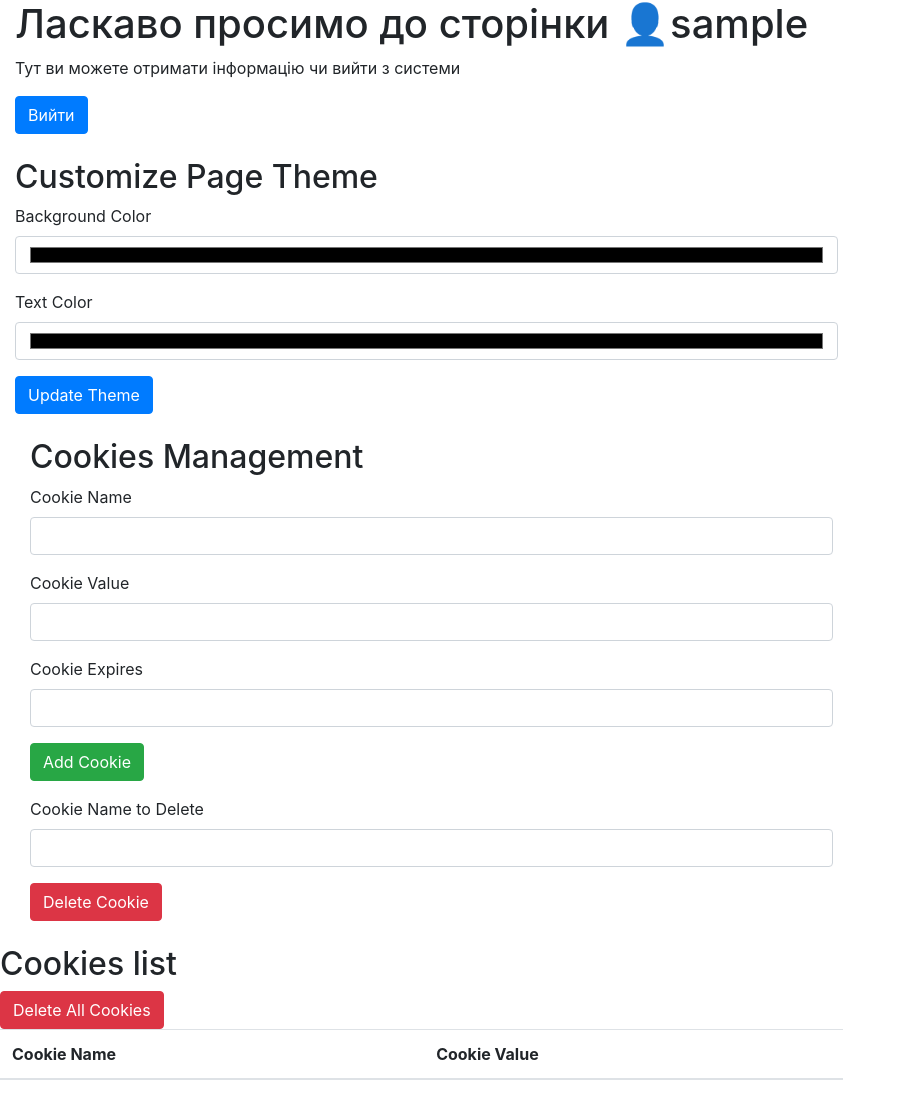
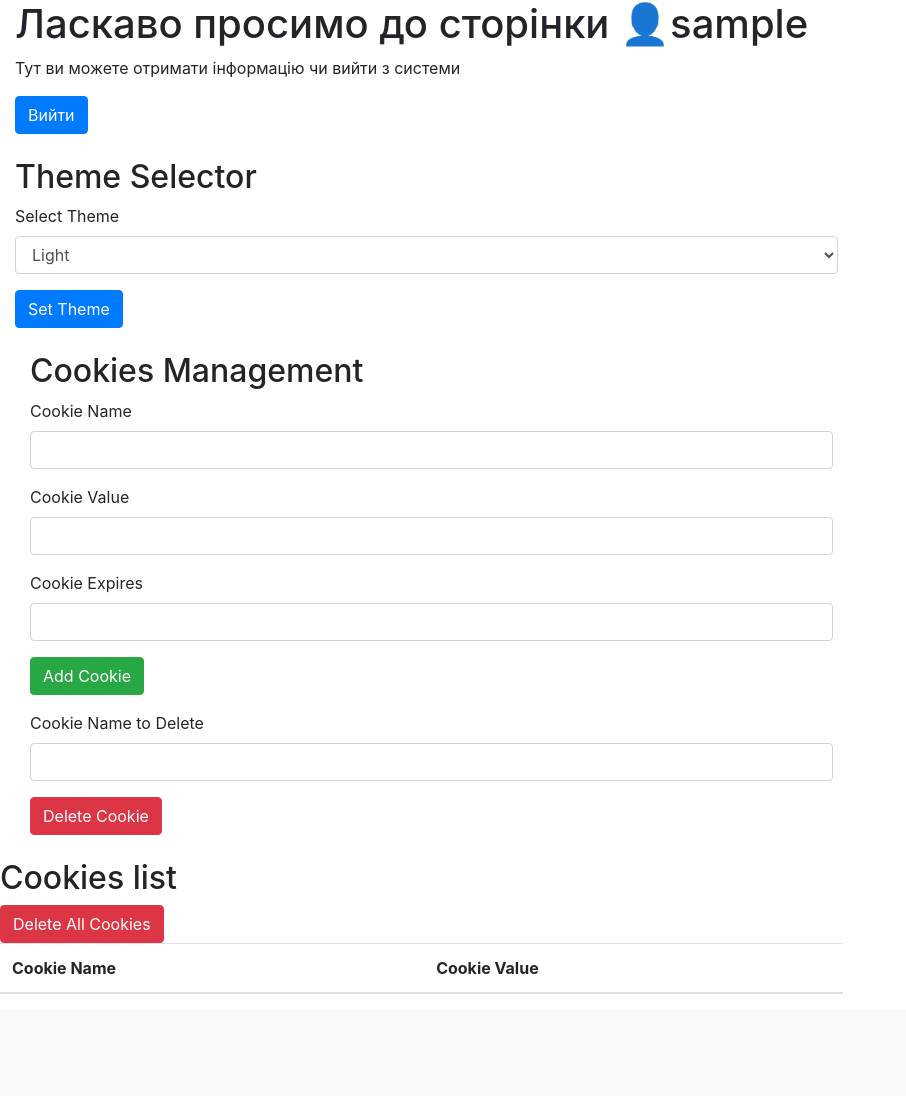
Before and after one commit to danieldan0/flask-app-lab, a Flask app: page /profile in a window 1280 px wide. Shown: the part 56-1152 px from the top of the page, without its empty margins (0-906 px from the left). After the commit the page ends 1050 px from the top, so only its background shows below. Run offline with Flask 3, Linux system fonts and the light colour scheme; the visitor is signed in with stand-in values (Sample User, id 1); lists and menus that the app fills with data are empty; some libraries are stand-ins or nearby versions.

Commit message:
Replaced color picker with theme selector

```diff
--- a/app/users/templates/users/profile.html
+++ b/app/users/templates/users/profile.html
@@ -1,5 +1,13 @@
 {% extends 'base.html' %}
 {% block title %}login{% endblock %}
+{% block head %}
+    {{ super() }}
+    {% if theme == 'dark' %}
+        <link rel="stylesheet" href="{{ url_for('static', filename='css/dark.css') }}">
+    {% else %}
+        <link rel="stylesheet" href="{{ url_for('static', filename='css/light.css') }}">
+    {% endif %}
+{% endblock %}
 {% block content %}
 <div class="container-fluid">
     <div class="row">
@@ -11,17 +19,16 @@
     </div>
     <div class="row mt-4">
         <div class="col-md-8">
-            <h2>Customize Page Theme</h2>
-            <form method="post" action="{{ url_for('users.profile') }}">
+            <h2>Theme Selector</h2>
+            <form method="post" action="{{ url_for('users.set_theme') }}">
                 <div class="form-group">
-                    <label for="background_color">Background Color</label>
-                    <input type="color" class="form-control" id="background_color" name="background_color" required>
+                    <label for="theme">Select Theme</label>
+                    <select class="form-control" id="theme" name="theme">
+                        <option value="light" {% if theme == 'light' %}selected="selected"{% endif %}>Light</option>
+                        <option value="dark" {% if theme == 'dark' %}selected="selected"{% endif %}>Dark</option>
+                    </select>
                 </div>
-                <div class="form-group">
-                    <label for="text_color">Text Color</label>
-                    <input type="color" class="form-control" id="text_color" name="text_color" required>
-                </div>
-                <button type="submit" class="btn btn-primary">Update Theme</button>
+                <button type="submit" class="btn btn-primary">Set Theme</button>
             </form>
         </div>
     </div>
@@ -61,15 +68,15 @@
             <table class="table">
                 <thead>
                     <tr>
-                        <th scope="col">Cookie Name</th>
-                        <th scope="col">Cookie Value</th>
+                        <th scope="col" class="cell">Cookie Name</th>
+                        <th scope="col" class="cell">Cookie Value</th>
                     </tr>
                 </thead>
                 <tbody>
                     {% for key, value in cookies.items() %}
                         <tr>
-                            <td>{{ key }}</td>
-                            <td>{{ value }}</td>
+                            <td class="cell">{{ key }}</td>
+                            <td class="cell">{{ value }}</td>
                         </tr>
                     {% endfor %}
                 </tbody>
@@ -77,30 +84,4 @@
         </div>
     </div>
 </div>
-<script>
-    document.addEventListener('DOMContentLoaded', function() {
-        {% if background_color %}
-            localStorage.setItem("background_color", "{{ background_color }}");
-        {% endif %}
-        {% if text_color %}
-            localStorage.setItem("text_color", "{{ text_color }}");
-        {% endif %}
-        const backgroundColor = localStorage.getItem('background_color');
-        const textColor = localStorage.getItem('text_color');
-        if (backgroundColor) {
-            document.body.style.backgroundColor = backgroundColor;
-            document.getElementById('background_color').value = backgroundColor;
-        }
-        if (textColor) {
-            document.body.style.color = textColor;
-            document.querySelectorAll('th').forEach(function(th) {
-                th.style.color = textColor;
-            });
-            document.querySelectorAll('td').forEach(function(td) {
-                td.style.color = textColor;
-            });
-            document.getElementById('text_color').value = textColor;
-        }
-    });
-</script>
 {% endblock %}
--- a/app/users/views.py
+++ b/app/users/views.py
@@ -34,12 +34,7 @@ def login_post():
 @user_bp.route("/profile", methods=["GET", "POST"])
 def profile():
     if session.get("user") is not None:
-        if request.method == 'POST':
-            background_color = request.form.get('background_color')
-            text_color = request.form.get('text_color')
-            # Save the theme settings to localStorage using JavaScript
-            return render_template('profile.html', cookies=request.cookies.to_dict(), background_color=background_color, text_color=text_color)
-        return render_template("profile.html", cookies=request.cookies.to_dict())
+        return render_template("profile.html", cookies=request.cookies.to_dict(), theme=request.cookies.get("theme", "light"))
     else:
         flash("Session error")
         return redirect(url_for("users.login"))
@@ -76,3 +71,10 @@ def delete_all_cookies():
     for key in request.cookies:
         response.delete_cookie(key)
     return response
+
+@user_bp.route("/set_theme", methods=["POST"])
+def set_theme():
+    theme = request.form.get("theme")
+    response = make_response(redirect(url_for("users.profile")))
+    response.set_cookie("theme", theme)
+    return response
```
Also changed, not shown: app/static/css/dark.css (added, +56 -0 lines), app/static/css/light.css (added).
